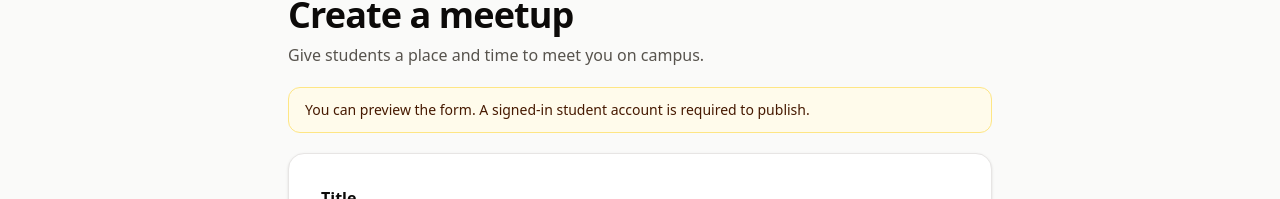
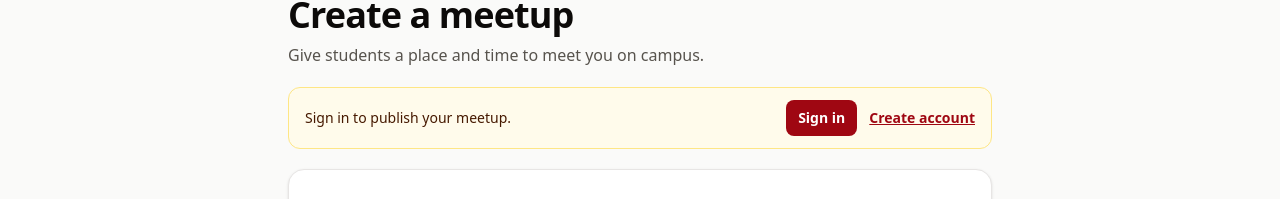
Before and after one commit to DongtaiHuang/Martlet, a Next.js app: page /meetups/new in a window 1280 px wide. Shown: the part 174-373 px from the top of the page. Built offline with nearby package versions, Linux system fonts and the light colour scheme; no server answers.

Commit message:
feat: guide signed-out users to login before meetup creation

```diff
--- a/app/meetups/new/page.tsx
+++ b/app/meetups/new/page.tsx
@@ -3,11 +3,13 @@ import { ArrowLeft } from "lucide-react";
 import { MeetupForm } from "@/components/forms/MeetupForm";
 import { getMeetupViewer } from "@/components/forms/meetup-viewer";
 import { MartletNav } from "@/components/layout/MartletNav";
+import { getDataMode } from "@/lib/supabase/env";
 
 export const dynamic = "force-dynamic";
 
 export default async function CreateMeetupPage() {
   const viewer = await getMeetupViewer();
+  const isMockMode = getDataMode() === "mock";
 
   return (
     <div className="min-h-screen bg-stone-50 text-stone-950">
@@ -16,7 +18,19 @@ export default async function CreateMeetupPage() {
         <Link href="/meetups" className="inline-flex min-h-11 items-center gap-2 text-sm font-semibold text-red-800 hover:underline"><ArrowLeft aria-hidden="true" size={16} /> Back to feed</Link>
         <h1 className="mt-2 text-4xl font-extrabold tracking-tight">Create a meetup</h1>
         <p className="mt-2 text-stone-600">Give students a place and time to meet you on campus.</p>
-        {!viewer && <p className="mt-5 rounded-xl border border-amber-200 bg-amber-50 px-4 py-3 text-sm text-amber-950">You can preview the form. A signed-in student account is required to publish.</p>}
+        {!viewer && (
+          <div className="mt-5 rounded-xl border border-amber-200 bg-amber-50 px-4 py-3 text-sm text-amber-950">
+            {isMockMode ? (
+              <p>Demo mode: the form is available to preview, but publishing needs a configured Supabase project. Ask your team to follow <code>docs/SUPABASE_SETUP.md</code>, then restart the app.</p>
+            ) : (
+              <div className="flex flex-wrap items-center gap-3">
+                <p className="flex-1">Sign in to publish your meetup.</p>
+                <Link href="/login?next=%2Fmeetups%2Fnew" className="rounded-lg bg-red-800 px-3 py-2 font-semibold text-white hover:bg-red-900">Sign in</Link>
+                <Link href="/signup?next=%2Fmeetups%2Fnew" className="font-semibold text-red-800 underline">Create account</Link>
+              </div>
+            )}
+          </div>
+        )}
         <div className="mt-5"><MeetupForm /></div>
       </main>
     </div>
```
